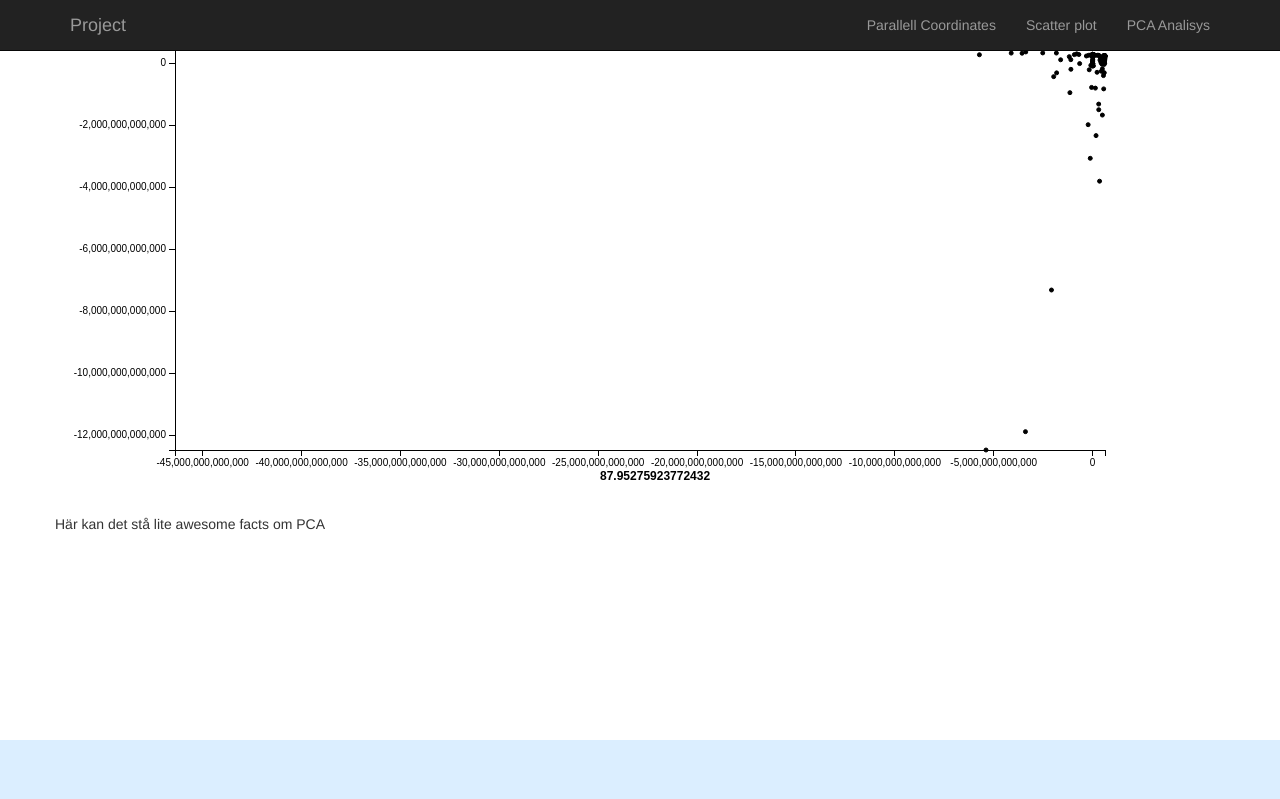
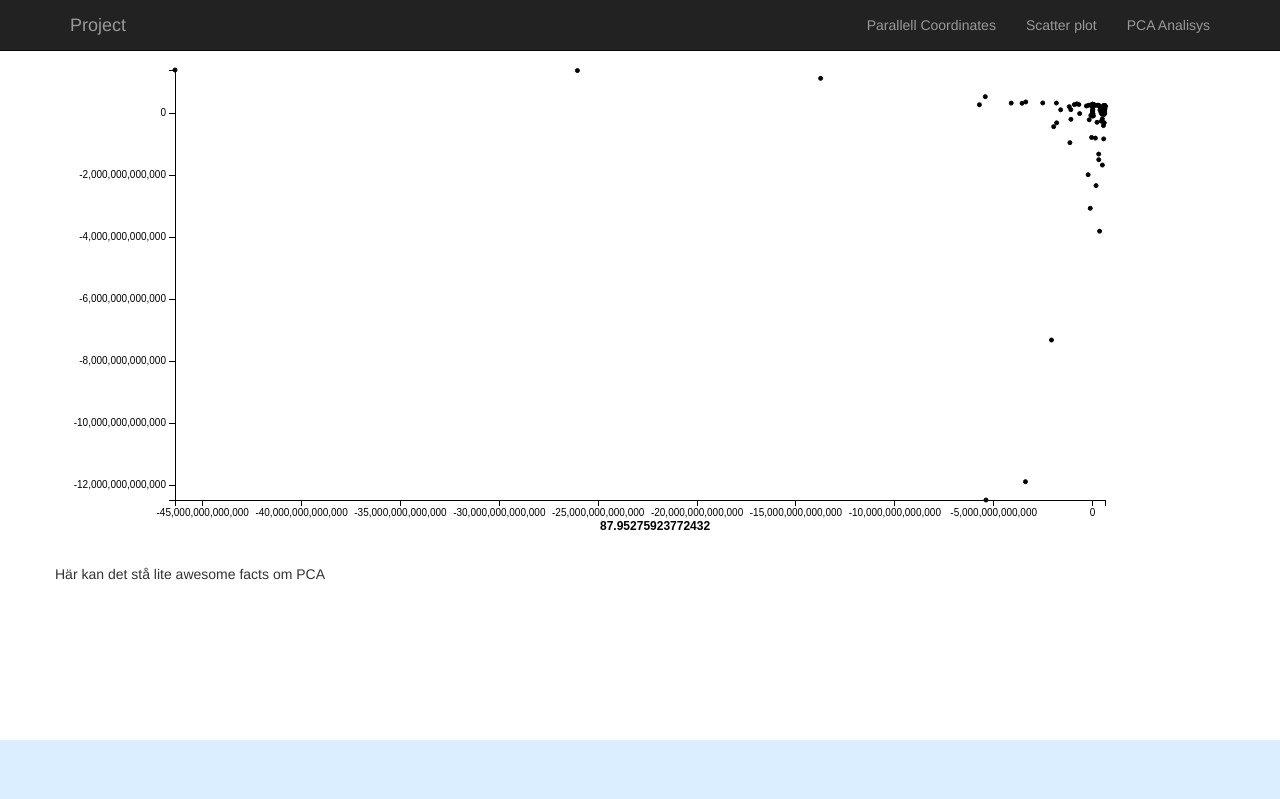
Before and after one commit to TobyPalmer/infovisproj, a PHP site: page /pca.php in a window 1280 px wide. Shown: the top 799 px of the page. Run offline with PHP 8.4, Linux system fonts and the light colour scheme; some libraries are stand-ins or nearby versions.

Commit message:
pca.css och pca.php

```diff
--- /dev/null
+++ b/css/pca.css
@@ -0,0 +1,3 @@
+#mapDiv{
+    margin-top: 50px;
+}
--- a/pca.php
+++ b/pca.php
@@ -20,6 +20,7 @@
         <!--modules css-->
         <link rel="stylesheet" href="css/pc.css">
         <link rel="stylesheet" href="css/sp.css">
+        <link rel="stylesheet" href="css/pca.css">
         <link rel="stylesheet" href="css/map.css">
 
     <body>
```
